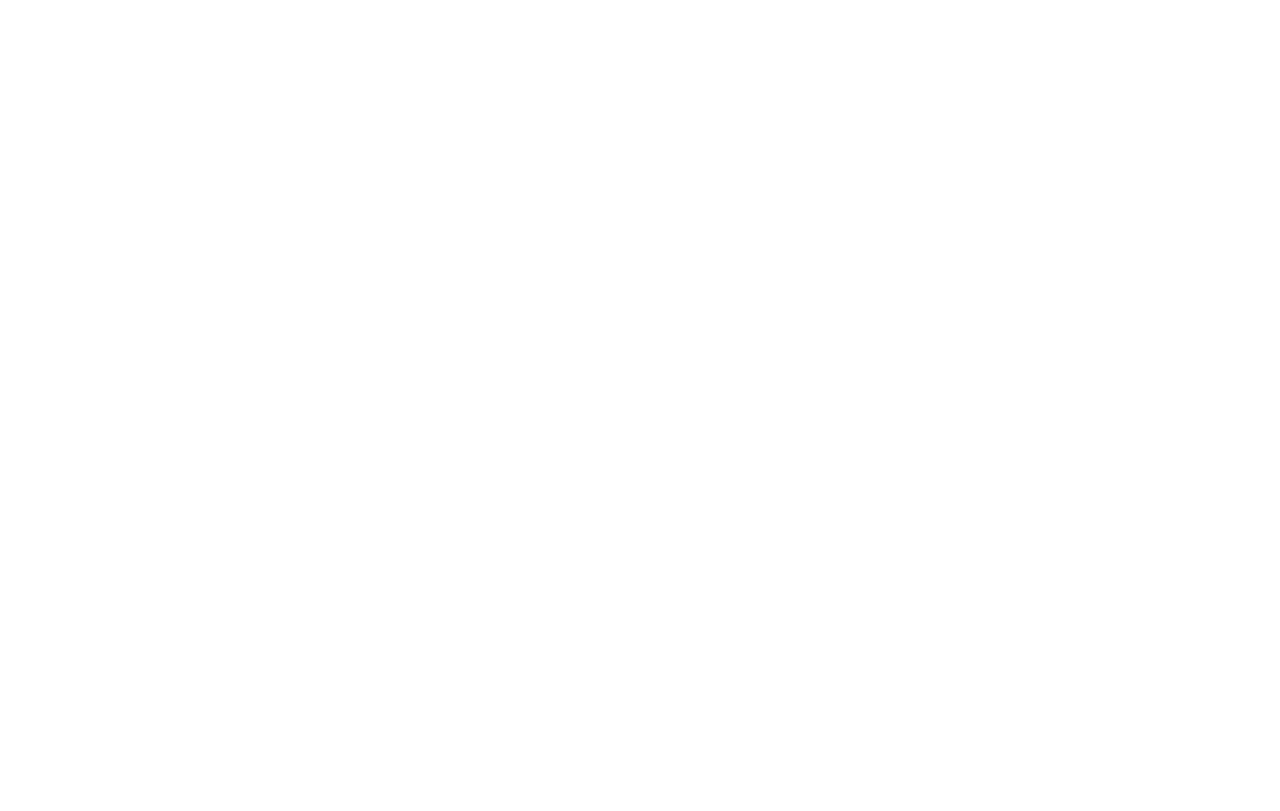
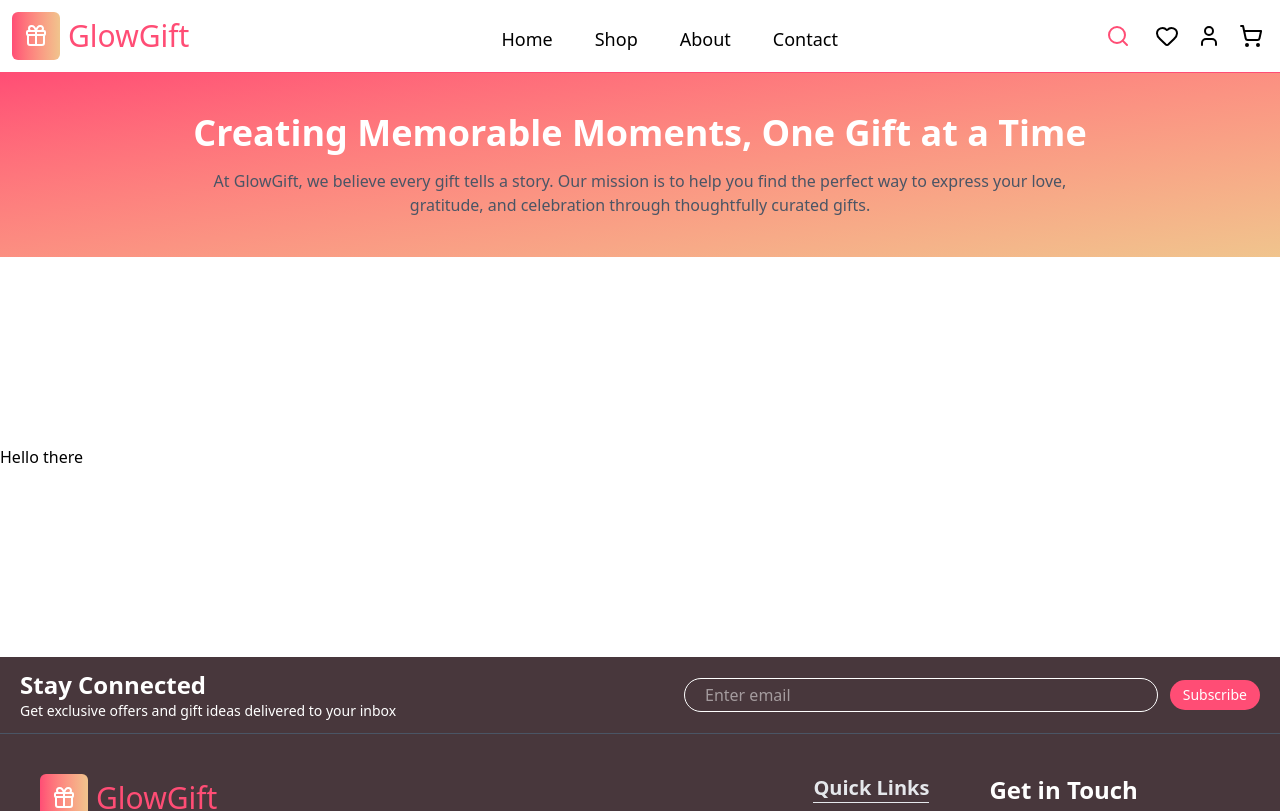
Before and after one commit to Rounak-186/glow-gift, a React (Vite) app: page /about in a window 1280 px wide. Before the commit this address had no page. Shown: the top 811 px of the page. Built offline with nearby package versions, Linux system fonts and the light colour scheme.

Commit message:
About page initiated

```diff
--- a/src/App.tsx
+++ b/src/App.tsx
@@ -5,6 +5,7 @@
 import Test from './pages/Test'
 import { WishlistPage } from './pages/Wishlist'
 import { Cart } from './pages/Cart'
+import About from './pages/About'
 
 function App() {
 
@@ -16,6 +17,7 @@
           <Route path='/testing' element={<Test />} />
           <Route path='/wishlist' element={<WishlistPage />} />
           <Route path='/cart' element={<Cart />} />
+          <Route path='/about' element={<About />} />
         </Route>
       </Routes>
     </>
--- a/src/components/UI/NavBar.tsx
+++ b/src/components/UI/NavBar.tsx
@@ -31,7 +31,7 @@
                     {
                         navOpts?.map((opt, i) => {
                             return (
-                                <Button key={i} variant="nav" className="hover:!text-[var(--primary)] text-lg hover:!bg-transparent">
+                                <Button key={i} variant="nav" className="hover:!text-[var(--primary)] text-lg hover:!bg-transparent" onClick={()=>{navigate('/about')}}>
                                     {opt?.label}
                                 </Button>
                             )
--- /dev/null
+++ b/src/pages/About.tsx
@@ -0,0 +1,21 @@
+import React from 'react'
+
+const About = () => {
+    return (
+        <>
+            <div className='w-full bg-linear-to-br from-(--primary) to-(--secondary) p-10 '>
+                <h1 className='font-semibold text-4xl text-white mb-4'>Creating Memorable Moments,
+                    One Gift at a Time</h1>
+                <p className='text-gray-600 max-w-4xl mx-auto'>At GlowGift, we believe every gift tells a story. Our mission is to help you find the perfect way to express your love, gratitude, and celebration through thoughtfully curated gifts.</p>
+            </div>
+            <div className="flex items-center gap-7 h-100 mx-auto max-w-7xl">
+                {/* Our Story */}
+                <div>Hello there</div>
+                {/* photos */}
+
+            </div>
+        </>
+    )
+}
+
+export default About
```
